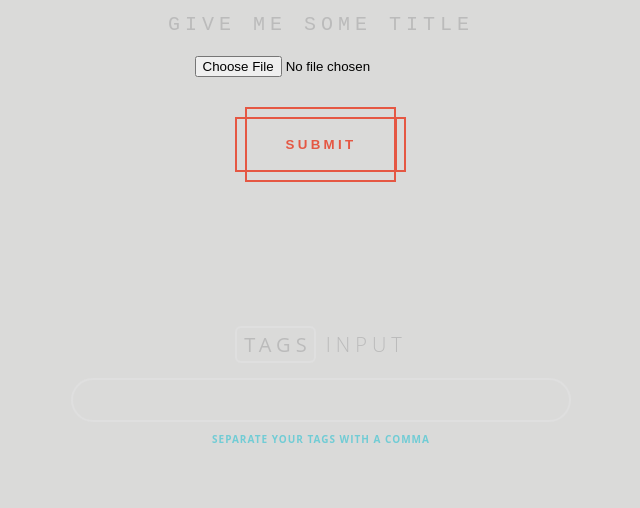
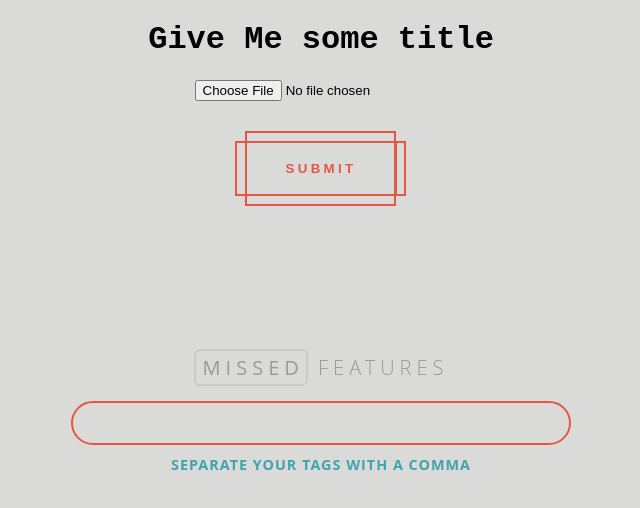
Before and after one commit to alivenotions/charts-shizz, a website: page public/index.html in a window 1280 px wide. Shown: the whole page, without its empty margins (319-959 px from the left). Drawn offline with nearby package versions, Linux system fonts and the light colour scheme.

Commit message:
Enhance the tag input

```diff
--- a/public/index.html
+++ b/public/index.html
@@ -29,7 +29,7 @@
   <div id="evaluate-features">
     <p>Separate your tags with a comma</p>
     <div class="tags-input"></div>
-    <h1><span>Tags</span> Input</h1>
+    <h1><span>Missed</span> Features</h1>
   </div>
   <script src="https://cdnjs.cloudflare.com/ajax/libs/Chart.js/2.7.2/Chart.min.js"></script>
   <script src="model.js"></script>
--- a/public/main.css
+++ b/public/main.css
@@ -12,7 +12,7 @@ body {
 #img-input ~ input {
   margin: 20px;
 }
-
+/* button styles */
 .button {
   margin: 40px auto;
   --offset: 10px;
@@ -96,12 +96,14 @@ body {
   transform: scaleY(0);
 }
 
+/* image styles */
 #img-display {
   border: 1px solid grey;
   box-shadow: 1px 1px 0.5px grey;
   margin: 0 auto;
 }
 
+/* loader styles */
 .lds-ring {
   display: none;
   position: relative;
@@ -144,11 +146,9 @@ body {
   }
 }
 
+/* feedback styles */
 #evaluate-features {
   height: 100%;
-}
-
-#evaluate-features {
   max-width: 500px;
   margin: 0 auto;
   padding: 0 30px;
@@ -158,17 +158,17 @@ body {
   font-family: "Open Sans", Helvetica, Arial, sans-serif;
 }
 
-h1 {
+#evaluate-features h1 {
   margin-bottom: 20px;
   font-size: 20px;
   font-weight: 300;
   text-align: center;
   text-transform: uppercase;
   letter-spacing: 5px;
-  color: #bbb;
+  color: #9b9999;
 }
-h1 span {
-  border: 2px solid #dfdfdf;
+#evaluate-features h1 span {
+  border: 2px solid #c9c9c9;
   padding: 3px 2px 3px 7px;
   border-radius: 6px;
   font-weight: 400;
@@ -176,16 +176,16 @@ h1 span {
 
 p {
   margin-top: 10px;
-  font-size: 10px;
+  font-size: 0.9em;
   font-weight: bold;
-  color: #71ccd5;
+  color: #3fa4ad;
   text-align: center;
   text-transform: uppercase;
   letter-spacing: 1px;
 }
 
 .tags-input {
-  border: 2px solid #dfdfdf;
+  border: 2px solid #e55743;
   border-radius: 40px;
   height: 40px;
   padding: 0 11px;
@@ -216,7 +216,7 @@ p {
           animation: blink 0.5s infinite alternate;
 }
 .tags-input:focus {
-  border-color: #71ccd5;
+  border-color: #64b2b9;
   outline: none;
 }
 .tags-input:focus[data-cursor]::after {
@@ -227,11 +227,8 @@ p {
     display: none;
   }
 }
-.tags-input:focus + h1 {
-  color: #71ccd5;
-}
 .tags-input:focus + h1 span {
-  border-color: #71ccd5;
+  border-color: #64b2b9 !important;
 }
 
 @-webkit-keyframes blink {
```
